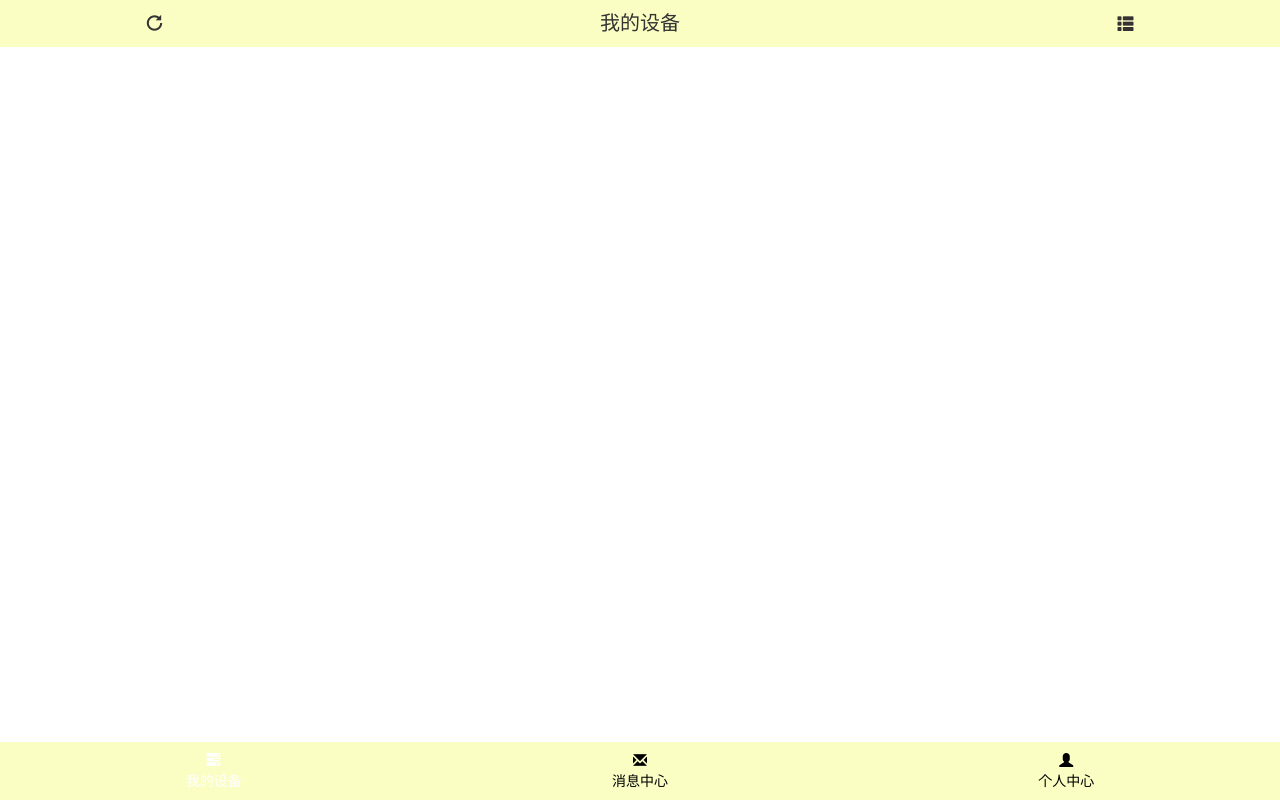
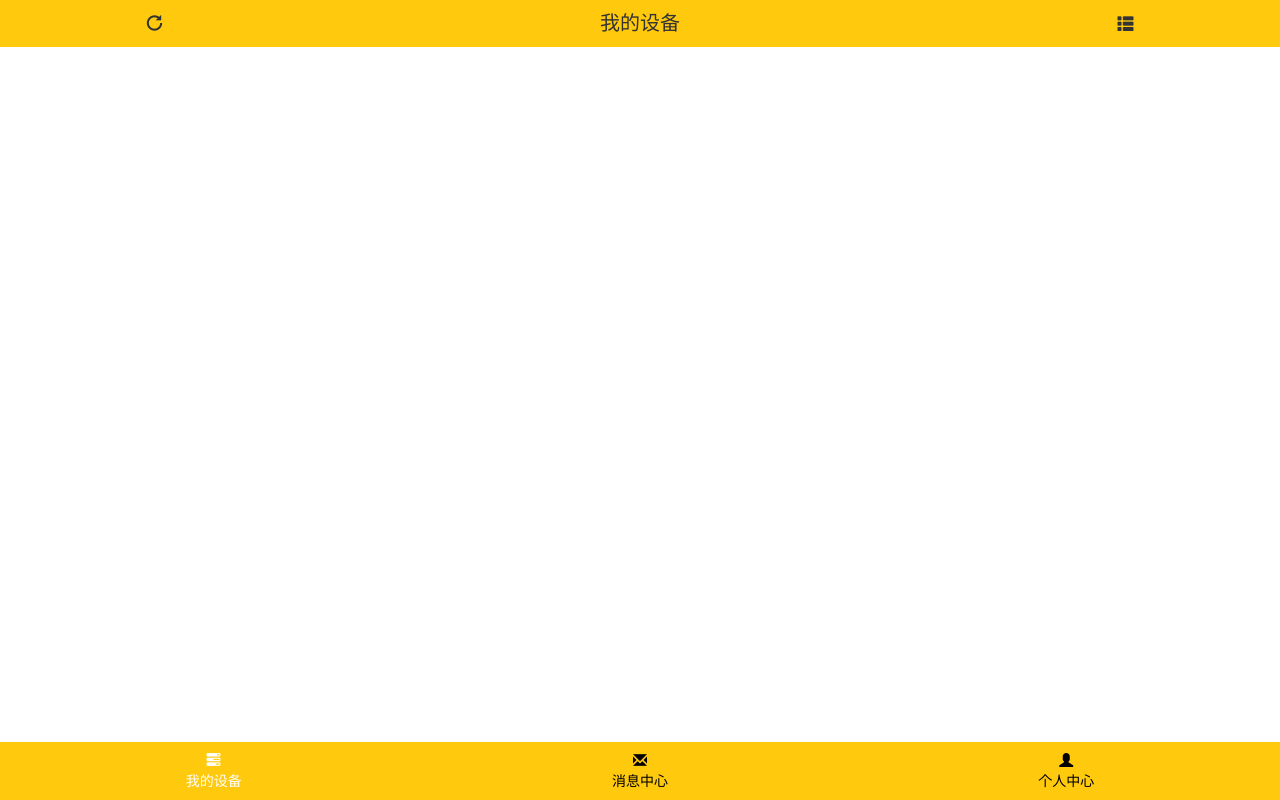
Before and after one commit to li4671/MyAPP, a plain HTML site: page APICloud_MyAPP/index.html in a window 1280 px wide. Drawn offline with Linux system fonts and the light colour scheme.

Commit message:
恢复背景颜色

```diff
--- a/APICloud_MyAPP/index.html
+++ b/APICloud_MyAPP/index.html
@@ -17,16 +17,16 @@
             position:absolute;
             width: 100%;
             top: 0px;
-            background-color: rgb(250, 254, 195);
+            background-color: rgb(255, 201, 14);
         }
         #header .table{
             padding: 0;
             margin: 0;
-            border:1px solid rgb(250, 254, 195);
+            border:1px solid rgb(255, 201, 14);
         }
         #header .table td{
             text-align:center;
-            border:1px solid rgb(250, 254, 195);
+            border:1px solid rgb(255, 201, 14);
         }
         #header .table .glyphicon{
             margin: 6px;
@@ -41,16 +41,16 @@
             position:absolute;
             width: 100%;
             bottom: 0px;
-            background-color: rgb(250, 254, 195);
+            background-color: rgb(255, 201, 14);
         }
         #footer .table{
             padding: 0;
             margin: 0;
-            border:1px solid rgb(250, 254, 195);
+            border:1px solid rgb(255, 201, 14);
         }
         #footer .table td{
             text-align:center;
-            border:1px solid rgb(250, 254, 195);
+            border:1px solid rgb(255, 201, 14);
         }
         #tableTd .active{
             color: white;
@@ -131,7 +131,7 @@
         funcDevice();
         apiready = function () {
             api.setStatusBarStyle({
-                color: 'rgb(250, 254, 195)'
+                color: 'rgb(255, 201, 14)'
             });
         }
     }
```
